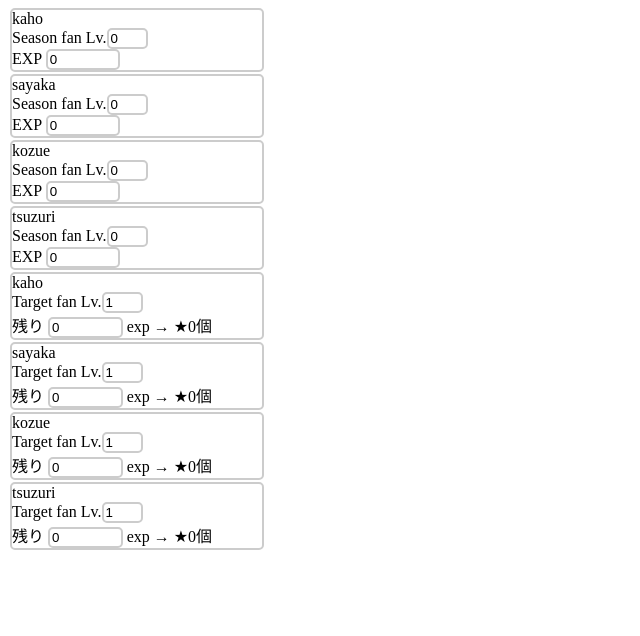
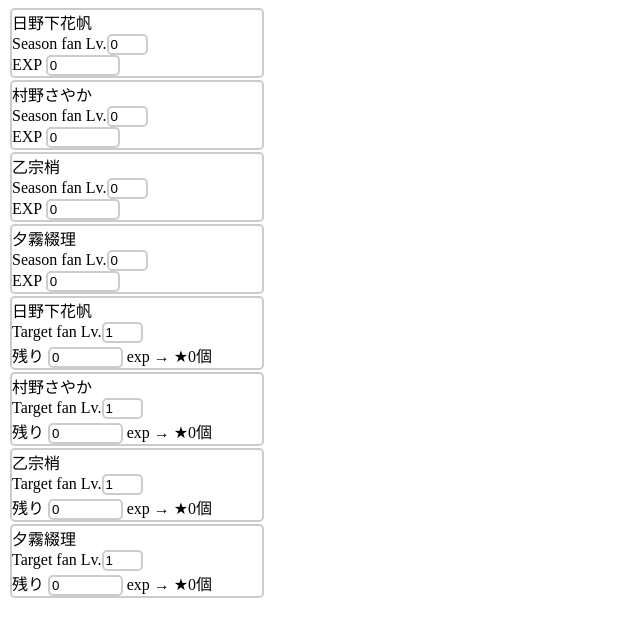
Before and after one commit to sprp-pixel/link-like-fanlevel, a Vue app: page / in a window 1280 px wide. Shown: the top 636 px of the page, without its empty margins (0-640 px from the left). Built offline with nearby package versions, Linux system fonts and the light colour scheme.

Commit message:
constの追加

```diff
--- a/src/components/FanLevelCard.vue
+++ b/src/components/FanLevelCard.vue
@@ -1,6 +1,6 @@
 <template>
   <div class="box-fanlevel">
-    <div>{{ member }}</div>
+    <div>{{ memberObj[member].name }}</div>
     <div>
       Season fan Lv.<input
         class="input-fanlv"
@@ -19,6 +19,7 @@
 <script lang="ts">
 import { computed, defineComponent } from "vue";
 import { useStore } from "../store";
+import { Member } from "../constants/const-members";
 
 export default defineComponent({
   name: "FanLevelCard",
@@ -43,11 +44,13 @@ export default defineComponent({
         exp: Number(event.target.value),
       });
     };
+    const memberObj = Member;
     return {
       getLv,
       getExp,
       setLv,
       setExp,
+      memberObj,
     };
   },
 });
--- a/src/components/TargetLevelCard.vue
+++ b/src/components/TargetLevelCard.vue
@@ -1,6 +1,6 @@
 <template>
   <div class="box-fanlevel">
-    <div>{{ member }}</div>
+    <div>{{ memberObj[member].name }}</div>
     <div>
       Target fan Lv.<input
         class="input-fanlv"
@@ -17,6 +17,7 @@
 <script lang="ts">
 import { computed, defineComponent, ref } from "vue";
 import { useStore } from "../store";
+import { Member } from "../constants/const-members";
 
 export default defineComponent({
   name: "TargetLevelCard",
@@ -34,10 +35,12 @@ export default defineComponent({
     const getRemainedExp = computed(() =>
       Math.max(getRequiredExps.value - getExp.value, 0)
     );
+    const memberObj = Member;
     return {
       getRequiredExps,
       getRemainedExp,
       targetLv,
+      memberObj,
     };
   },
 });
--- /dev/null
+++ b/src/constants/const-members.ts
@@ -0,0 +1,9 @@
+export interface MemberKey {
+  [key: string]: any;
+}
+export const Member: MemberKey = {
+  kaho: { name: "日野下花帆", color: "#ecaf1a" },
+  sayaka: { name: "村野さやか", color: "#4e7db7" },
+  kozue: { name: "乙宗梢", color: "#64b586" },
+  tsuzuri: { name: "夕霧綴理", color: "#be4c58" },
+};
```
